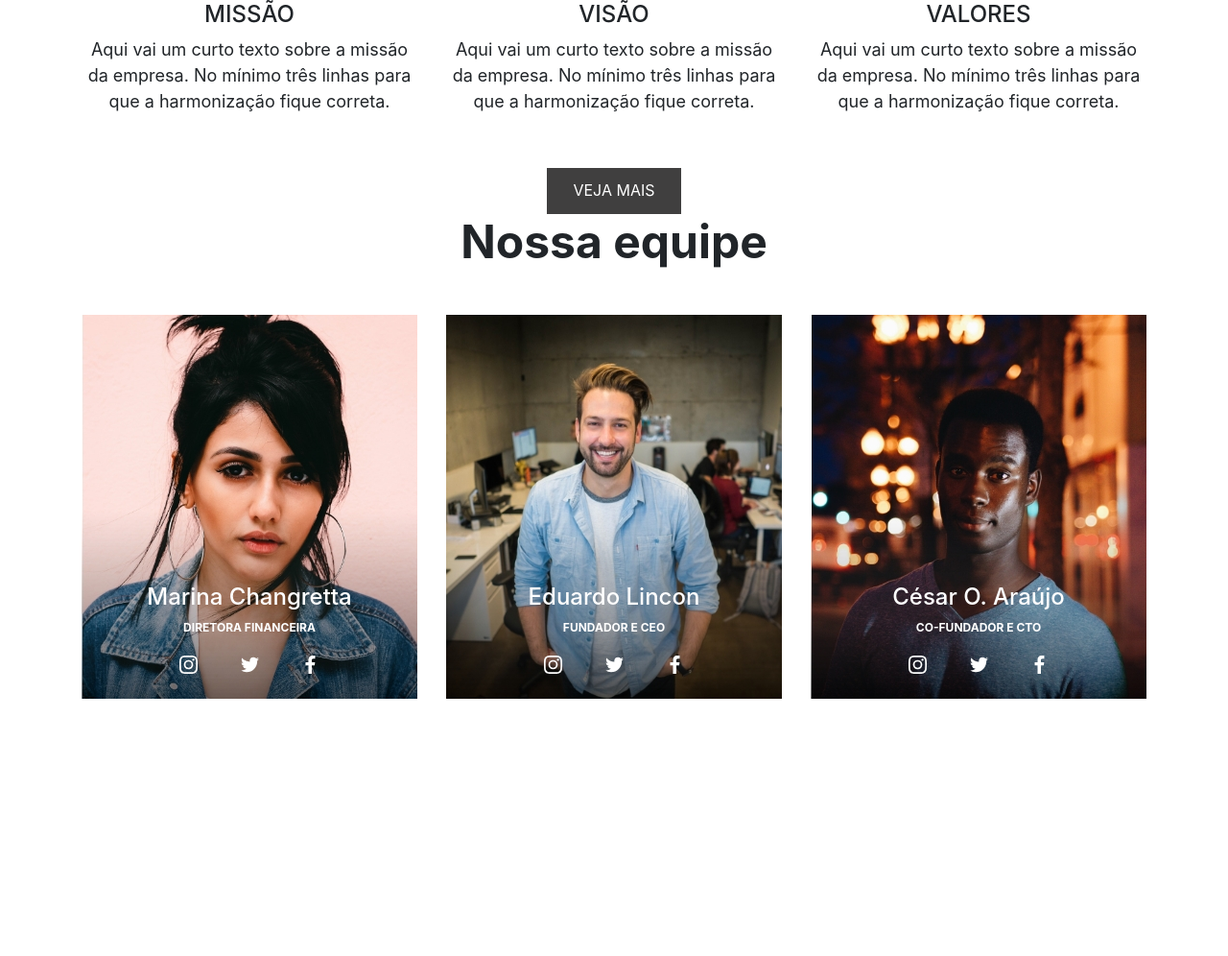
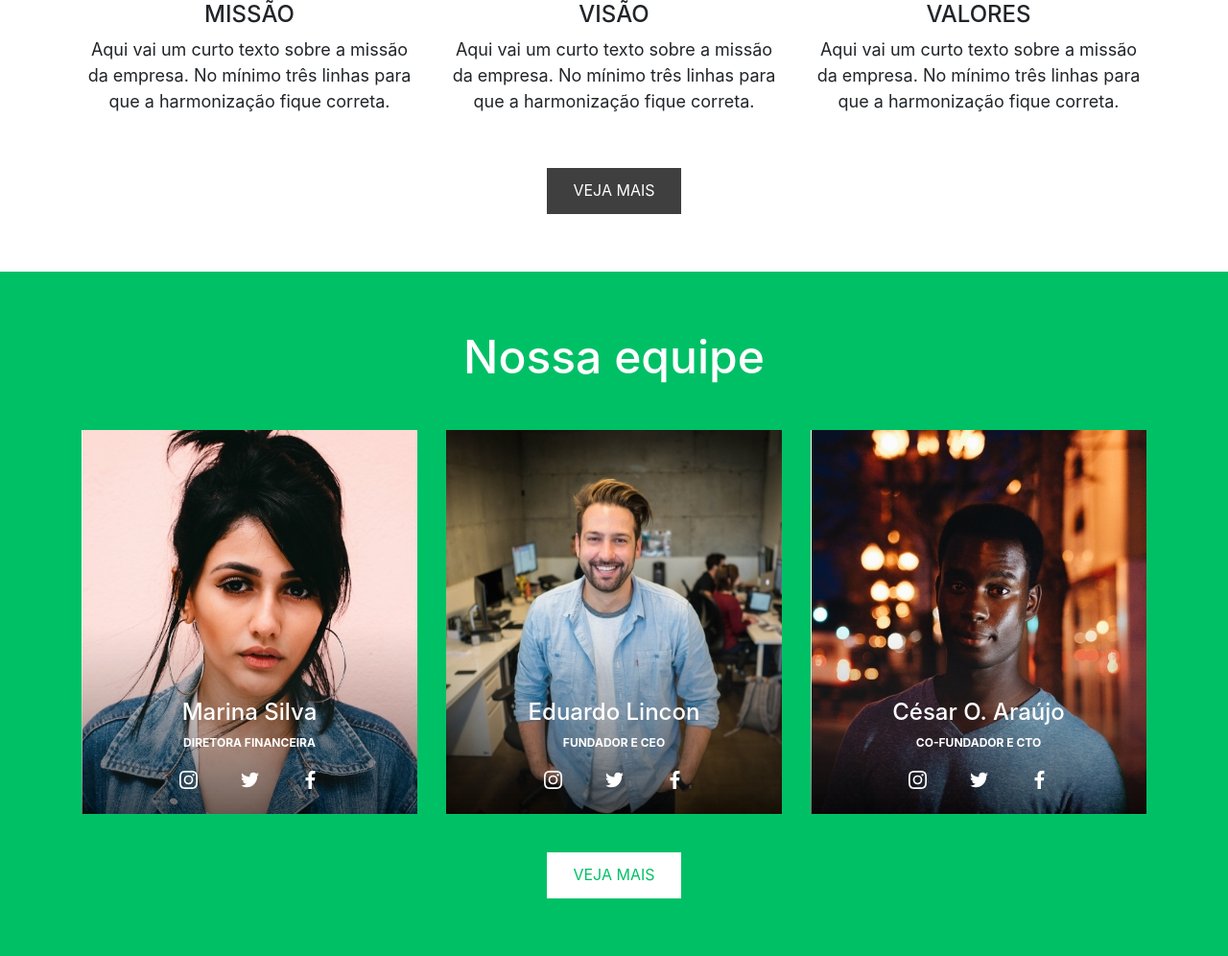
Before and after one commit to caraujo07/caraujo07.github.io, a PHP site: page /index2.html in a window 1280 px wide. Shown: the part 3400-4396 px from the top of the page at 96% size. Before the commit the page ends 4128 px from the top, so only its background shows below. Run offline with PHP 8.4, Linux system fonts and the light colour scheme.

Commit message:
alterações de CSS

```diff
--- a/css/index2.css
+++ b/css/index2.css
@@ -14,7 +14,6 @@ h2 {
   text-align: center;
   position: relative;
   padding-bottom: 40px;
-  font-weight: bold;
 }
 
 p {
@@ -363,6 +362,13 @@ p {
 
 /* TEAM */
 
+#team {
+  margin-top: 60px;
+  padding: 60px;
+  color: #FFF;
+  background: #00C066;
+}
+
 #team .person {
   position: relative;
   width: 100%;
@@ -411,6 +417,18 @@ p {
 #team .socialmedia li a:hover {
   text-decoration: none;
   opacity: .5;
+}
+
+#team .btncall {
+  background:  #FFF;
+  border: 1px solid #FFF;
+  color: #00C066;
+}
+
+#team .btncall:hover {
+  background: #FFF;
+  color: #04ac5e;
+  opacity: .9;
 }
 
 
--- a/index2.html
+++ b/index2.html
@@ -270,7 +270,7 @@
         <div class="col-md-4">
           <div class="person person-3">
             <div class="info">
-              <h4>Marina Changretta</h4>
+              <h4>Marina Silva</h4>
               <p>Diretora Financeira</p>
               <ul class="socialmedia">
                   <li>
@@ -351,6 +351,9 @@
             </div>
           </div>
         </div>
+        <div class="col-md-10 offset-md-1">
+          <a href="#" class="btn btncall">Veja mais</a>
+        </div>
       </div>
     </div>
   </section>
```
Lines whose indentation alone changed are shown as unchanged.
